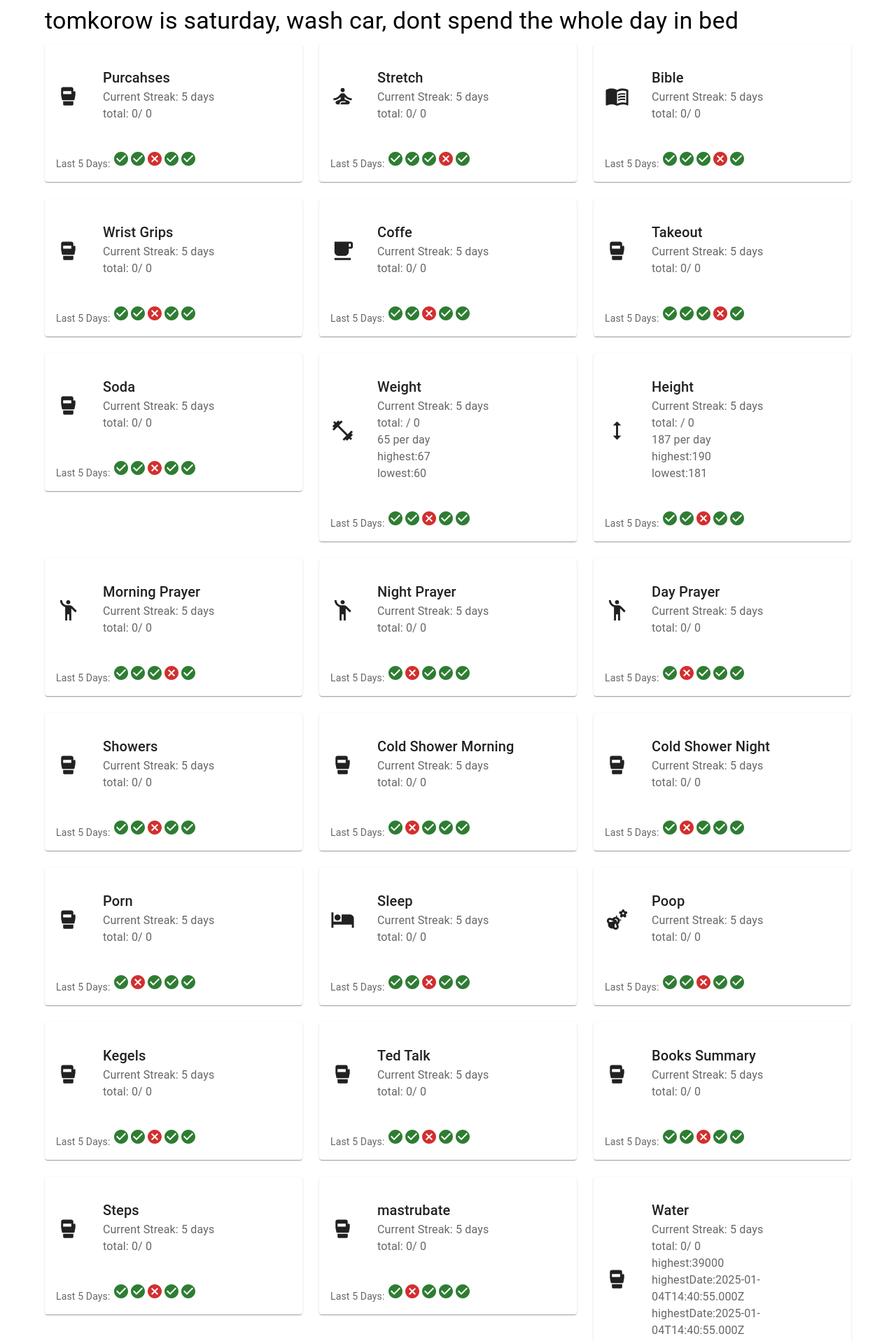
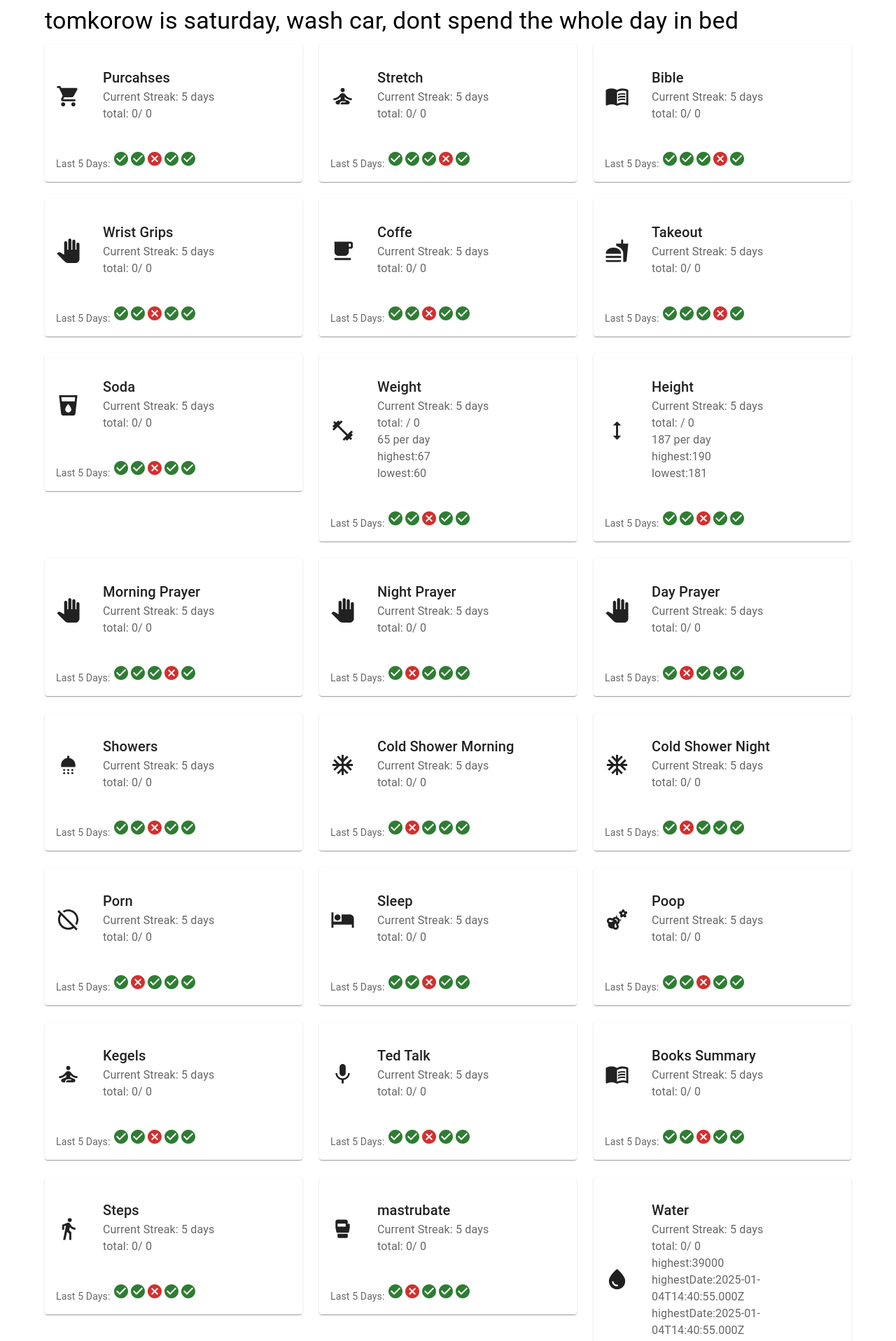
Before and after one commit to codebymarco/life-track-app, a React (Vite) app: page / in a window 1280 px wide. Shown: the part 460-2377 px from the top of the page at 70% size. Built offline with nearby package versions, Linux system fonts and the light colour scheme.

Commit message:
added more icons

```diff
--- a/src/pages/Home.tsx
+++ b/src/pages/Home.tsx
@@ -19,6 +19,7 @@ import CheckCircleIcon from "@mui/icons-material/CheckCircle";
 import CancelIcon from "@mui/icons-material/Cancel";
 import PedalBikeIcon from "@mui/icons-material/PedalBike";
 import StraightenIcon from "@mui/icons-material/Straighten";
+import HandsIcon from "@mui/icons-material/PanTool";
 
 import PrayIcon from "@mui/icons-material/EmojiPeople";
 import BibleIcon from "@mui/icons-material/MenuBook";
@@ -29,6 +30,19 @@ import HeightIcon from "@mui/icons-material/Height";
 import SleepIcon from "@mui/icons-material/Hotel";
 import PoopIcon from "@mui/icons-material/EmojiNature";
 import TravelTimeIcon from "@mui/icons-material/Flight";
+
+import PurchasesIcon from "@mui/icons-material/ShoppingCart";
+import WristGripsIcon from "@mui/icons-material/PanTool";
+import TakeoutFoodIcon from "@mui/icons-material/Fastfood";
+import SodaIcon from "@mui/icons-material/LocalDrink";
+import ShowersIcon from "@mui/icons-material/Shower";
+import ColdShowerIcon from "@mui/icons-material/AcUnit";
+import PornIcon from "@mui/icons-material/HideSource";
+import KegelsIcon from "@mui/icons-material/SelfImprovement";
+import TedTalkIcon from "@mui/icons-material/Mic";
+import BooksSummaryIcon from "@mui/icons-material/MenuBook";
+import StepsIcon from "@mui/icons-material/DirectionsWalk";
+import WaterBottleIcon from "@mui/icons-material/WaterDrop";
 
 const Home: React.FC = () => {
   const [data, setData] = useState<FormData[]>([]);
@@ -465,7 +479,7 @@ const Home: React.FC = () => {
   const trackers = [
     {
       activity: trackerData.purchases,
-      icon: <SportsMmaIcon fontSize="large" />,
+      icon: <PurchasesIcon fontSize="large" />,
     },
     {
       activity: trackerData.stretch,
@@ -477,7 +491,7 @@ const Home: React.FC = () => {
     },
     {
       activity: trackerData.wrist_grips,
-      icon: <SportsMmaIcon fontSize="large" />,
+      icon: <WristGripsIcon fontSize="large" />,
     },
     {
       activity: trackerData.coffee,
@@ -485,11 +499,11 @@ const Home: React.FC = () => {
     },
     {
       activity: trackerData.takeout,
-      icon: <SportsMmaIcon fontSize="large" />,
+      icon: <TakeoutFoodIcon fontSize="large" />,
     },
     {
       activity: trackerData.soda,
-      icon: <SportsMmaIcon fontSize="large" />,
+      icon: <SodaIcon fontSize="large" />,
     },
     {
       activity: trackerData.weight,
@@ -501,31 +515,31 @@ const Home: React.FC = () => {
     },
     {
       activity: trackerData.prayMorning,
-      icon: <PrayIcon fontSize="large" />,
+      icon: <HandsIcon fontSize="large" />,
     },
     {
       activity: trackerData.prayNight,
-      icon: <PrayIcon fontSize="large" />,
+      icon: <HandsIcon fontSize="large" />,
     },
     {
       activity: trackerData.prayDay,
-      icon: <PrayIcon fontSize="large" />,
+      icon: <HandsIcon fontSize="large" />,
     },
     {
       activity: trackerData.showers,
-      icon: <SportsMmaIcon fontSize="large" />,
+      icon: <ShowersIcon fontSize="large" />,
     },
     {
       activity: trackerData.csm,
-      icon: <SportsMmaIcon fontSize="large" />,
+      icon: <ColdShowerIcon fontSize="large" />,
     },
     {
       activity: trackerData.csn,
-      icon: <SportsMmaIcon fontSize="large" />,
+      icon: <ColdShowerIcon fontSize="large" />,
     },
     {
       activity: trackerData.porn,
-      icon: <SportsMmaIcon fontSize="large" />,
+      icon: <PornIcon fontSize="large" />,
     },
     {
       activity: trackerData.sleep,
@@ -537,19 +551,19 @@ const Home: React.FC = () => {
     },
     {
       activity: trackerData.kegels,
-      icon: <SportsMmaIcon fontSize="large" />,
+      icon: <KegelsIcon fontSize="large" />,
     },
     {
       activity: trackerData.ted_talk,
-      icon: <SportsMmaIcon fontSize="large" />,
+      icon: <TedTalkIcon fontSize="large" />,
     },
     {
       activity: trackerData.books_summary,
-      icon: <SportsMmaIcon fontSize="large" />,
+      icon: <BooksSummaryIcon fontSize="large" />,
     },
     {
       activity: trackerData.steps,
-      icon: <SportsMmaIcon fontSize="large" />,
+      icon: <StepsIcon fontSize="large" />,
     },
     {
       activity: trackerData.masturbate,
@@ -557,7 +571,7 @@ const Home: React.FC = () => {
     },
     {
       activity: trackerData.water,
-      icon: <SportsMmaIcon fontSize="large" />,
+      icon: <WaterBottleIcon fontSize="large" />,
     },
     {
       activity: trackerData.workout,
```
